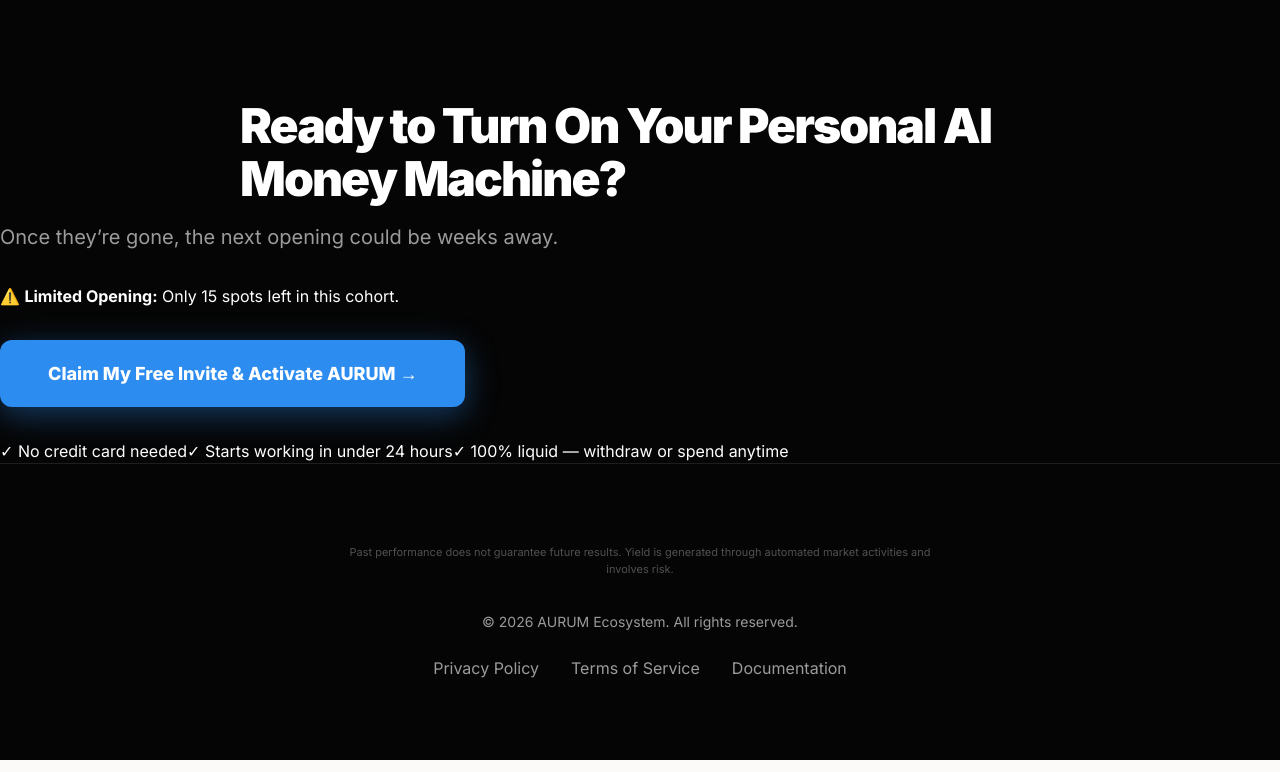
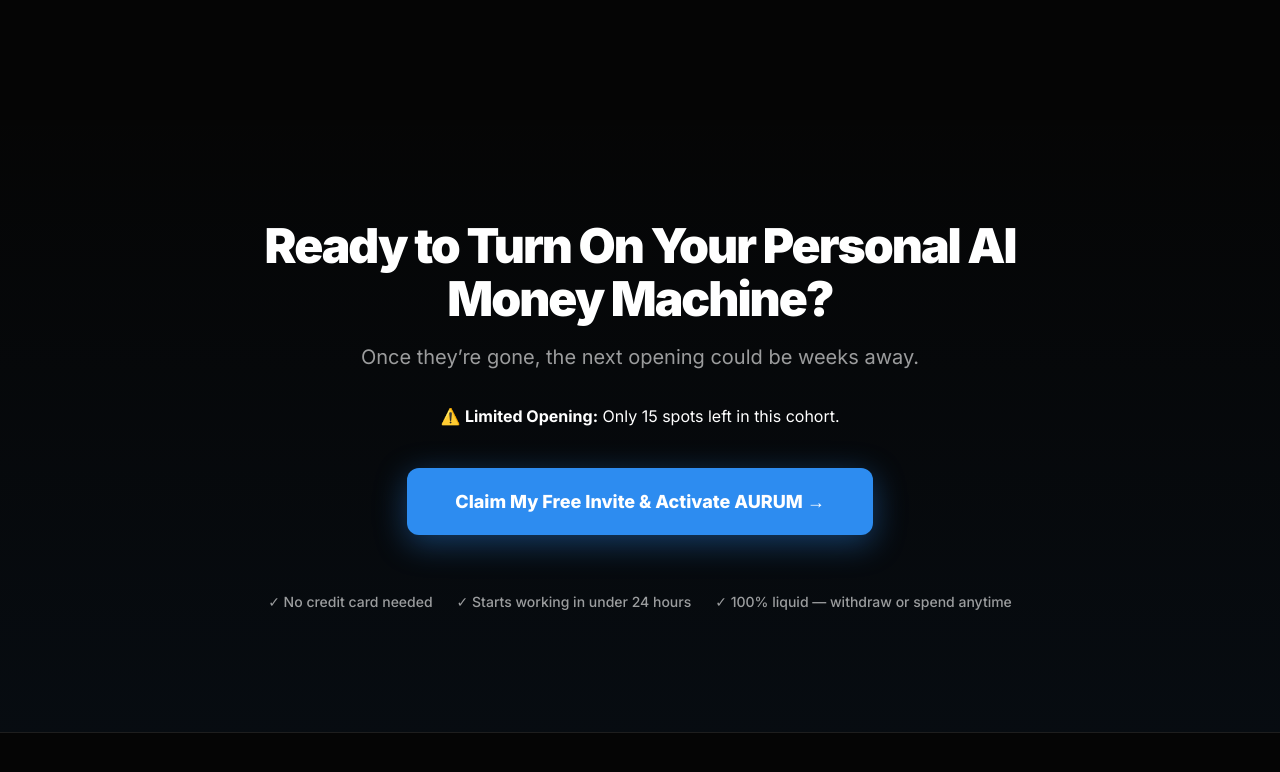
Before and after one commit to moabytemusic-code/welcometoaurum, a Next.js app: page / in a window 1280 px wide. Shown: the part 5848-6620 px from the top of the page. Built offline with nearby package versions, Linux system fonts and the light colour scheme.

Commit message:
fix: center final CTA section and organize benefit badges

```diff
--- a/src/app/finance.module.css
+++ b/src/app/finance.module.css
@@ -670,16 +670,50 @@
   color: var(--text-dim);
 }
 
+.finalCta {
+  padding: 120px 24px;
+  text-align: center;
+  background: linear-gradient(to top, rgba(45, 140, 240, 0.05), transparent);
+  display: flex;
+  flex-direction: column;
+  align-items: center;
+}
+
 .finalCta h2 {
   font-size: 48px;
+  font-weight: 900;
   max-width: 800px;
   margin: 0 auto 16px;
+  line-height: 1.1;
 }
 
 .finalCtaSub {
   font-size: 20px;
   color: var(--text-dim);
   margin-bottom: 32px;
+  max-width: 600px;
+}
+
+.urgencyBox {
+  margin-bottom: 8px;
+  font-size: 16px;
+}
+
+.ctaBadges {
+  display: flex;
+  justify-content: center;
+  gap: 24px;
+  margin-top: 24px;
+  color: var(--text-dim);
+  font-size: 14px;
+  font-weight: 500;
+  flex-wrap: wrap;
+}
+
+.ctaBadges span {
+  display: flex;
+  align-items: center;
+  gap: 6px;
 }
 
 .disclaimer {
```
